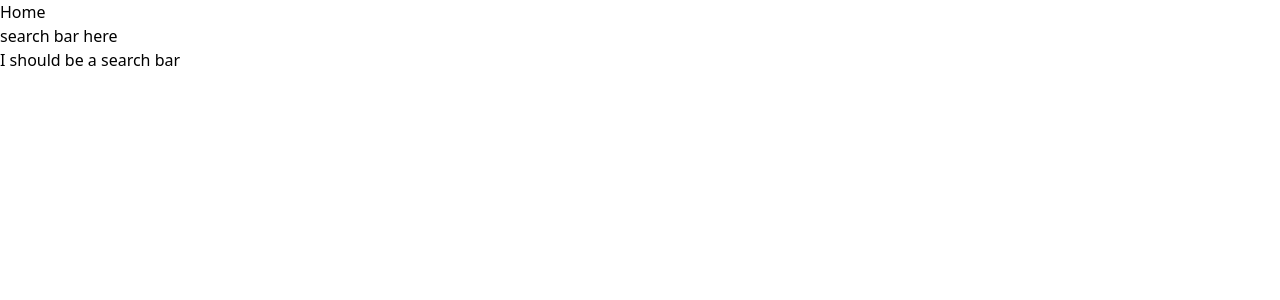
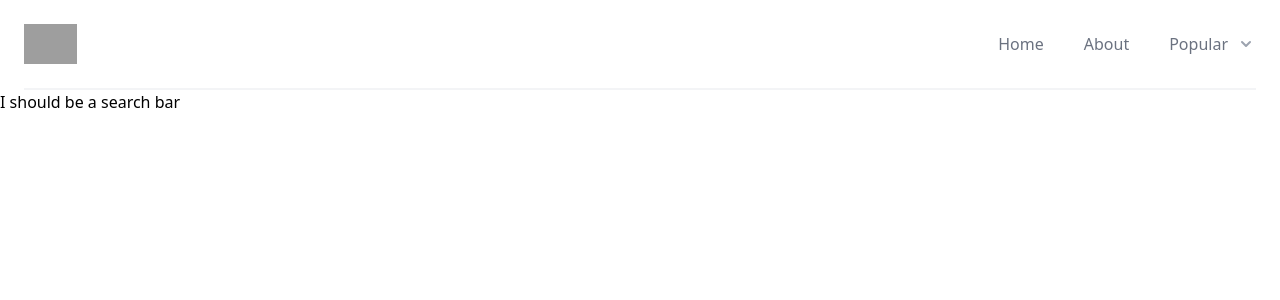
Before and after one commit to cadrianxyz/ubc-coursecrawler, a Next.js app: page /course in a window 1280 px wide. Shown: the top 300 px of the page. Built offline with nearby package versions, Linux system fonts and the light colour scheme; grey boxes are pictures that could not be loaded.

Commit message:
tailwind header

```diff
--- a/components/header.js
+++ /dev/null
@@ -1,16 +0,0 @@
-import Link from 'next/link'
-
-const Header = ({ showSearch = true }) => (
-  <header>
-    <ul>
-      <li>
-        <Link href="/">
-          <a>Home</a>
-        </Link>
-      </li>
-    </ul>
-    {showSearch && <h1>search bar here</h1>}
-  </header>
-)
-
-export default Header
--- /dev/null
+++ b/components/header/DesktopComponents.js
@@ -0,0 +1,77 @@
+import { Fragment } from 'react'
+import { Popover, Transition } from '@headlessui/react'
+import { ChevronDownIcon } from '@heroicons/react/solid'
+import classNames from "../../utils/classNames"
+
+export const DesktopPopover = ({ text, dropdownItems = [], callsToAction = false }) => (
+  <Popover className="relative">
+    {({ open }) => (
+      <>
+        <Popover.Button
+          className={classNames(
+            open ? 'text-gray-900' : 'text-gray-500',
+            'group bg-white rounded-md inline-flex items-center text-base font-medium hover:text-gray-900 focus:outline-none focus:ring-2 focus:ring-offset-2 focus:ring-indigo-500'
+          )}
+        >
+          <span>{text}</span>
+          <ChevronDownIcon
+            className={classNames(
+              open ? 'text-gray-600' : 'text-gray-400',
+              'ml-2 h-5 w-5 group-hover:text-gray-500'
+            )}
+            aria-hidden="true"
+          />
+        </Popover.Button>
+
+        <Transition
+          as={Fragment}
+          enter="transition ease-out duration-200"
+          enterFrom="opacity-0 translate-y-1"
+          enterTo="opacity-100 translate-y-0"
+          leave="transition ease-in duration-150"
+          leaveFrom="opacity-100 translate-y-0"
+          leaveTo="opacity-0 translate-y-1"
+        >
+          <Popover.Panel className="absolute z-10 -ml-4 mt-3 transform px-2 w-screen max-w-md sm:px-0 lg:ml-0 lg:left-1/2 lg:-translate-x-1/2">
+            <div className="rounded-lg shadow-lg ring-1 ring-black ring-opacity-5 overflow-hidden">
+              <div className="relative grid gap-6 bg-white px-5 py-6 sm:gap-8 sm:p-8">
+                {dropdownItems.map((item) => (
+                  <a
+                    key={item.name}
+                    href={item.href}
+                    className="-m-3 p-3 flex items-start rounded-lg hover:bg-gray-50"
+                  >
+                    {item.icon && <item.icon className="flex-shrink-0 h-6 w-6 text-indigo-600" aria-hidden="true" />}
+                    <div className="ml-4">
+                      <p className="text-base font-medium text-gray-900">{item.name}</p>
+                      {item.description && <p className="mt-1 text-sm text-gray-500">{item.description}</p>}
+                    </div>
+                  </a>
+                ))}
+              </div>
+              {callsToAction && <div className="px-5 py-5 bg-gray-50 space-y-6 sm:flex sm:space-y-0 sm:space-x-10 sm:px-8">
+                {callsToAction.map((item) => (
+                  <div key={item.name} className="flow-root">
+                    <a
+                      href={item.href}
+                      className="-m-3 p-3 flex items-center rounded-md text-base font-medium text-gray-900 hover:bg-gray-100"
+                    >
+                      <item.icon className="flex-shrink-0 h-6 w-6 text-gray-400" aria-hidden="true" />
+                      <span className="ml-3">{item.name}</span>
+                    </a>
+                  </div>
+                ))}
+              </div>}
+            </div>
+          </Popover.Panel>
+        </Transition>
+      </>
+    )}
+  </Popover>
+)
+
+export const DesktopLink = ({ text = '', href = '#' }) => (
+  <a href={href} className="text-base font-medium text-gray-500 hover:text-gray-900">
+    {text}
+  </a>
+)
--- /dev/null
+++ b/components/header/MobileComponents.js
@@ -0,0 +1,15 @@
+export const MobileEntry = ({ text = '', href = '#' }) => (
+<a href={href} className="-m-3 p-3 flex items-center rounded-md hover:bg-gray-50">
+    <item.icon className="flex-shrink-0 h-6 w-6 text-indigo-600" aria-hidden="true" />
+    <span className="ml-3 text-base font-medium text-gray-900">{text}</span>
+</a>
+)
+
+export const MobileLink = ({ text = '', href = '#' }) => (
+    <a
+        href={href}
+        className="text-base font-medium text-gray-900 hover:text-gray-700"
+    >
+        {text}
+    </a>
+)
--- /dev/null
+++ b/components/header/index.js
@@ -0,0 +1,118 @@
+import { Fragment } from 'react'
+import { Popover, Transition } from '@headlessui/react'
+import { MenuIcon, XIcon } from '@heroicons/react/outline'
+
+import { DesktopLink, DesktopPopover } from "./DesktopComponents"
+import { MobileEntry, MobileLink } from "./MobileComponents"
+
+const links = [
+  {
+    name: 'Home',
+    href: '/'
+  },
+  {
+    name: 'About',
+    href: '/about'
+  },
+]
+
+const Header = ({ showSearch = true, popularCourses = [] }) => (
+  <Popover className="relative bg-white">
+    {/* DESKTOP VIEW */}
+    <div className="max-w-7xl mx-auto px-4 sm:px-6">
+      <div className="flex justify-between items-center border-b-2 border-gray-100 py-6 md:justify-start md:space-x-10">
+
+        <div className="flex justify-start lg:w-0 lg:flex-1">
+          <a href="#">
+            <span className="sr-only">Coursecrawler</span>
+            {/* TODO: Logo */}
+            <img className="h-8 w-auto sm:h-10" src='/static/logo-temp.png' alt="CourseScraper" />
+          </a>
+        </div>
+
+        <div className="-mr-2 -my-2 md:hidden">
+          <Popover.Button className="bg-white rounded-md p-2 inline-flex items-center justify-center text-gray-400 hover:text-gray-500 hover:bg-gray-100 focus:outline-none focus:ring-2 focus:ring-inset focus:ring-indigo-500">
+            <span className="sr-only">Open menu</span>
+            <MenuIcon className="h-6 w-6" aria-hidden="true" />
+          </Popover.Button>
+        </div>
+
+        <Popover.Group as="nav" className="hidden md:flex space-x-10">
+          {links.map((link) => <DesktopLink text={link.name} href={link.href} />)}
+          <DesktopPopover text='Popular' dropdownItems={[]}/>
+        </Popover.Group>
+
+        {/* <div className="hidden md:flex items-center justify-end md:flex-1 lg:w-0">
+          <a href="#" className="whitespace-nowrap text-base font-medium text-gray-500 hover:text-gray-900">
+            Sign in
+          </a>
+          <a
+            href="#"
+            className="ml-8 whitespace-nowrap inline-flex items-center justify-center px-4 py-2 border border-transparent rounded-md shadow-sm text-base font-medium text-white bg-indigo-600 hover:bg-indigo-700"
+          >
+            Sign up
+          </a>
+        </div> */}
+
+      </div>
+    </div>
+
+    {/* MOBILE VIEW */}
+    <Transition
+      as={Fragment}
+      enter="duration-200 ease-out"
+      enterFrom="opacity-0 scale-95"
+      enterTo="opacity-100 scale-100"
+      leave="duration-100 ease-in"
+      leaveFrom="opacity-100 scale-100"
+      leaveTo="opacity-0 scale-95"
+    >
+      <Popover.Panel focus className="absolute top-0 inset-x-0 p-2 transition transform origin-top-right md:hidden">
+        <div className="rounded-lg shadow-lg ring-1 ring-black ring-opacity-5 bg-white divide-y-2 divide-gray-50">
+
+          <div className="pt-5 pb-6 px-5">
+            <div className="flex items-center justify-between">
+              <div><img className="h-8 w-auto" src='/static/logo-temp.png' alt="CourseScraper" /></div>
+              <div className="-mr-2">
+                <Popover.Button className="bg-white rounded-md p-2 inline-flex items-center justify-center text-gray-400 hover:text-gray-500 hover:bg-gray-100 focus:outline-none focus:ring-2 focus:ring-inset focus:ring-indigo-500">
+                  <span className="sr-only">Close menu</span>
+                  <XIcon className="h-6 w-6" aria-hidden="true" />
+                </Popover.Button>
+              </div>
+            </div>
+
+            <div className="mt-6">
+              <nav className="grid gap-y-8">
+                {popularCourses.map((item) => <MobileEntry key={text} text={item.name} href={item.href} />)}
+              </nav>
+            </div>
+          </div>
+
+          <div className="py-6 px-5 space-y-6">
+            <div className="grid grid-cols-2 gap-y-4 gap-x-8">
+              {links.map((link) => <MobileLink key={link.name} text={link.name} href={link.href} />)}
+            </div>
+
+            {/* <div>
+              <a
+                href="#"
+                className="w-full flex items-center justify-center px-4 py-2 border border-transparent rounded-md shadow-sm text-base font-medium text-white bg-indigo-600 hover:bg-indigo-700"
+              >
+                Sign up
+              </a>
+              <p className="mt-6 text-center text-base font-medium text-gray-500">
+                Existing customer?{' '}
+                <a href="#" className="text-indigo-600 hover:text-indigo-500">
+                  Sign in
+                </a>
+              </p>
+            </div> */}
+          </div>
+
+        </div>
+      </Popover.Panel>
+    </Transition>
+  </Popover>
+)
+
+export default Header
--- a/pages/_app.js
+++ b/pages/_app.js
@@ -1,7 +1,7 @@
 import Head from 'next/head'
 import { DefaultSeo } from 'next-seo'
 
-import Header from '../components/header'
+import Header from '../components/header/index'
 import '../styles/globals.css'
 
 // framer example: https://github.com/james-wallis/wallis.dev/blob/master/pages/_app.tsx
--- /dev/null
+++ b/utils/classNames.js
@@ -0,0 +1,5 @@
+function classNames(...classes) {
+    return classes.filter(Boolean).join(' ')
+}
+
+export default classNames
```
Also changed, not shown: static/logo-temp.png (added).
